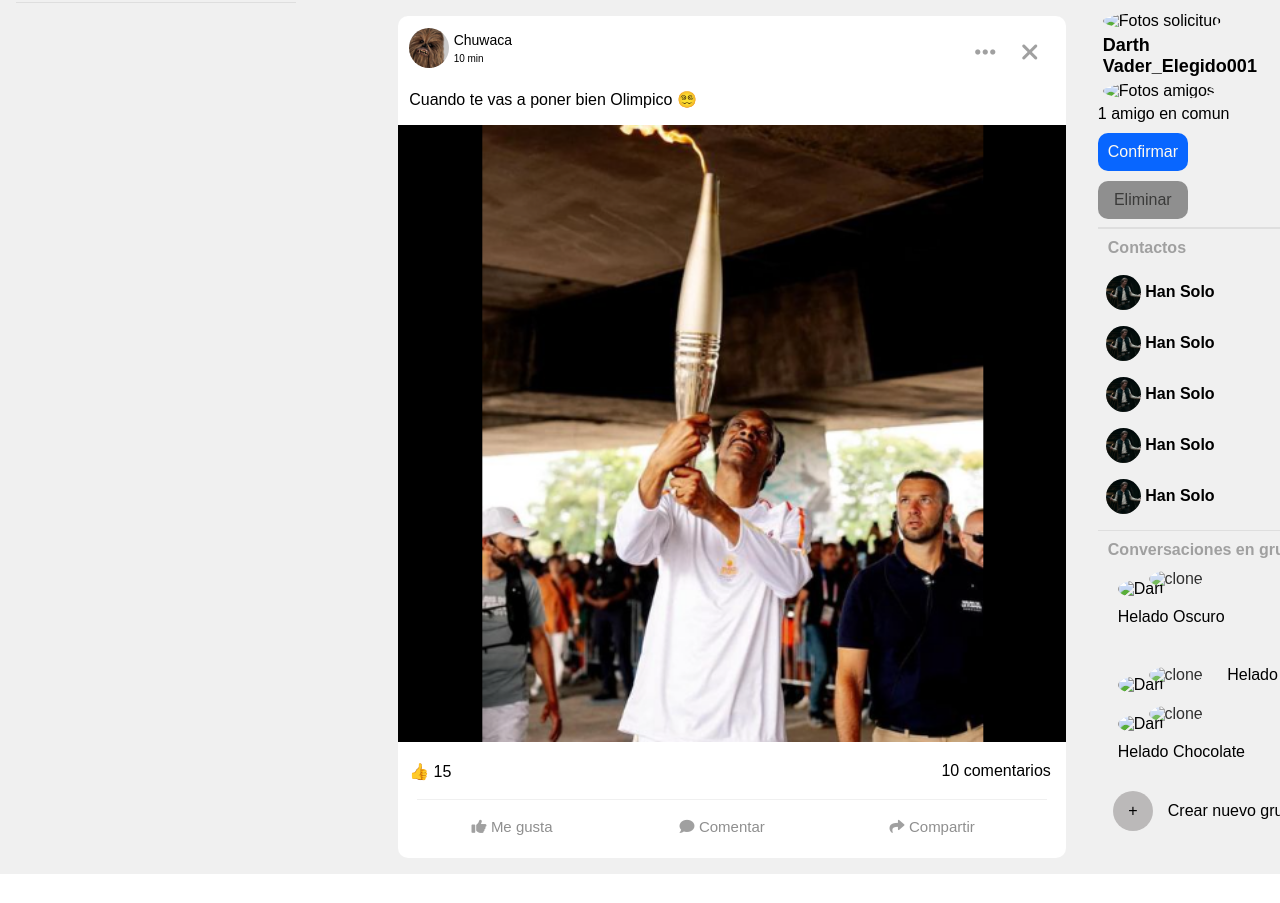
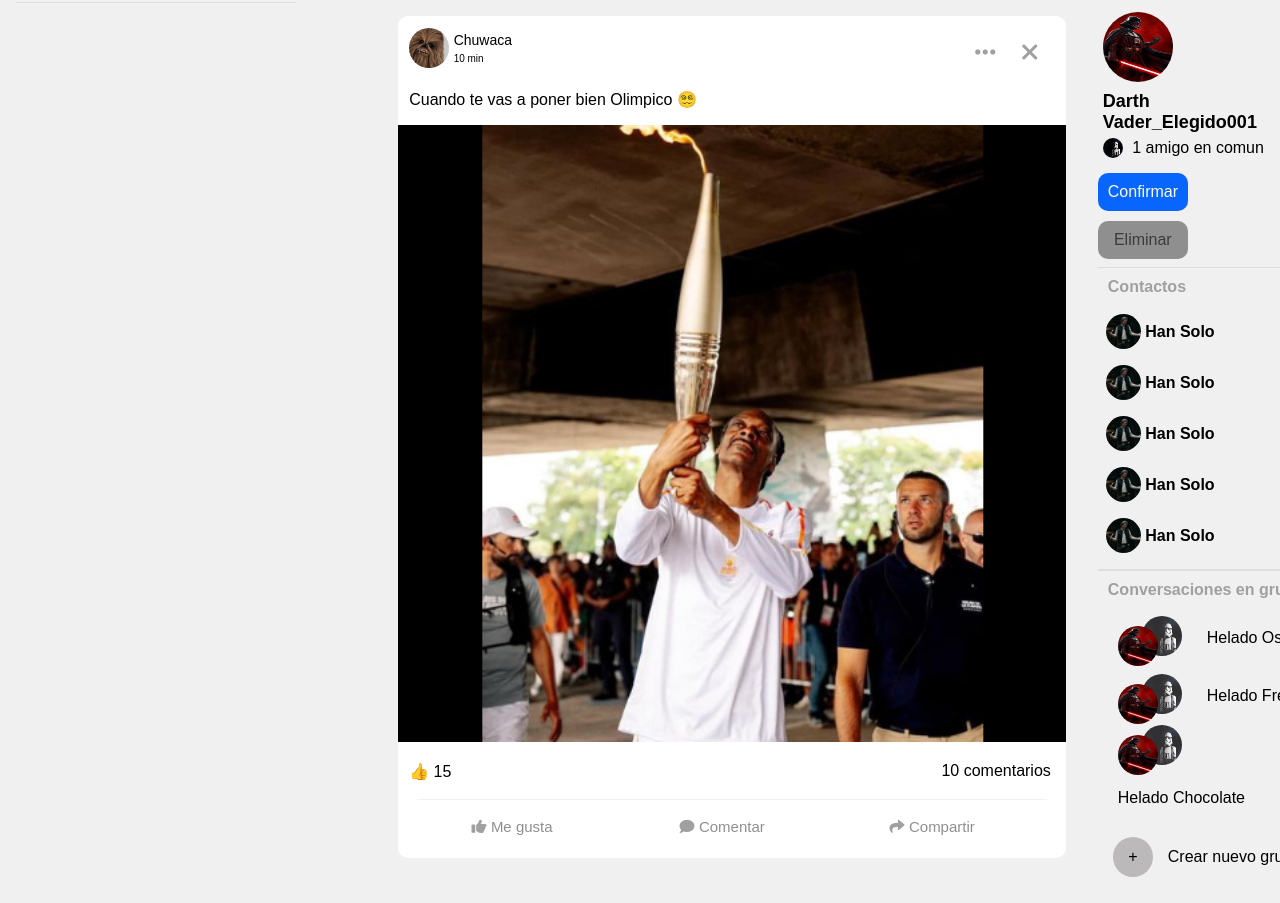
Before and after one commit to godiegogt/FacebookClone, a plain HTML site: page index.html in a window 1280 px wide. Shown: the part 466-1369 px from the top of the page. Before the commit the page ends 1340 px from the top, so only its background shows below. Drawn offline with Linux system fonts and the light colour scheme; the site is published under a folder, as on GitHub Pages, so addresses that start at the root find nothing.

Commit message:
fixed import images  social request

```diff
--- a/index.html
+++ b/index.html
@@ -357,13 +357,13 @@
                 </div>
                 <div class="sidebar__social_body">
                     <div class="sidebar__social_body_addfriends">
-                        <img class="social_friendsRequest_image" src="/FacebookClone/src/img/OIP.jpeg" alt="Fotos solicitud">
+                        <img class="social_friendsRequest_image" src="src/img/OIP.jpeg" alt="Fotos solicitud">
                     <div class="social_friendsRequest_request">
                         <p class="social_friendsRequest_request-name">
                             Darth Vader_Elegido001
                         </p>
                         <div class="sidebar__social_image-text">
-                            <img class="social_friendsRequest_comonFriends" src="/FacebookClone/src/img/stormtrooper.jpg" alt="Fotos amigos">
+                            <img class="social_friendsRequest_comonFriends" src="src/img/stormtrooper.jpg" alt="Fotos amigos">
                             <div>
                                 <p>1 amigo en comun</p>
                             </div>
@@ -540,8 +540,8 @@
                 <div class="sidebar__social_social">
                     <div class="sidebar__social-containerGrops">
                         <div class="sidebar__social-imageGroups">
-                            <img class="front-image" src="/FacebookClone/src/img/OIP.jpeg" alt="Dart">
-                            <img class="back-image" src="/FacebookClone/src/img/stormtrooper.jpg" alt="clone">
+                            <img class="front-image" src="src/img/OIP.jpeg" alt="Dart">
+                            <img class="back-image" src="src/img/stormtrooper.jpg" alt="clone">
                         </div>
                         <div class="sidebar_social-nameGroup">
                             <p >
@@ -552,8 +552,8 @@
 
                     <div class="sidebar__social-containerGrops">
                         <div class="sidebar__social-imageGroups">
-                            <img class="front-image" src="/FacebookClone/src/img/OIP.jpeg" alt="Dart">
-                            <img class="back-image" src="/FacebookClone/src/img/stormtrooper.jpg" alt="clone">
+                            <img class="front-image" src="src/img/OIP.jpeg" alt="Dart">
+                            <img class="back-image" src="src/img/stormtrooper.jpg" alt="clone">
                         </div>
                         <div class="sidebar_social-nameGroup">
                             <p >
@@ -564,8 +564,8 @@
 
                     <div class="sidebar__social-containerGrops">
                         <div class="sidebar__social-imageGroups">
-                            <img class="front-image" src="/FacebookClone/src/img/OIP.jpeg" alt="Dart">
-                            <img class="back-image" src="/FacebookClone/src/img/stormtrooper.jpg" alt="clone">
+                            <img class="front-image" src="src/img/OIP.jpeg" alt="Dart">
+                            <img class="back-image" src="src/img/stormtrooper.jpg" alt="clone">
                         </div>
                         <div class="sidebar_social-nameGroup">
                             <p >
```
